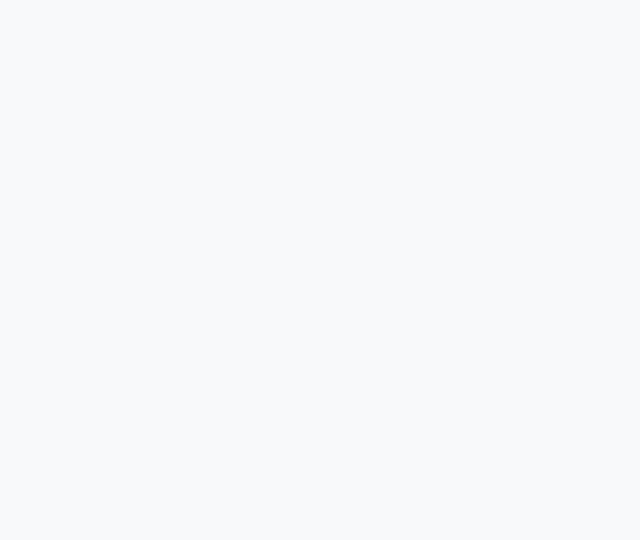
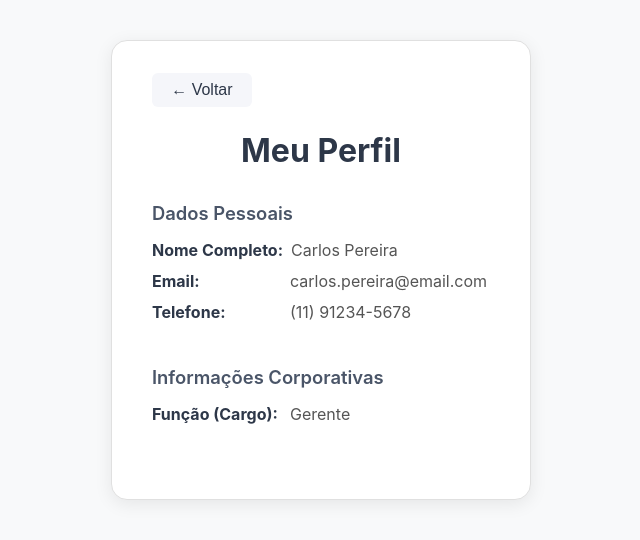
Before and after one commit to FGA0138-MDS-Ajax/2025.1-Jera, a React (Vite) app in the folder frontend/: page /meu-perfil in a window 1280 px wide. Before the commit this address had no page. Shown: the top 540 px of the page, without its empty margins (319-959 px from the left). Built offline with nearby package versions, Linux system fonts and the light colour scheme.

Commit message:
Breending: User profile creation

```diff
--- a/frontend/src/pages/Login.tsx
+++ b/frontend/src/pages/Login.tsx
@@ -1,7 +1,7 @@
-import React, { useState, useEffect } from "react";
+import React, { useEffect, useState } from "react";
 import { useNavigate } from "react-router-dom";
+import logo from "../assets/Minimalist_and_moder.png";
 import "../styles/Login.css";
-import logo from "../assets/Minimalist_and_moder.png";
 
 const Login = () => {
   const [email, setEmail] = useState("");
--- /dev/null
+++ b/frontend/src/pages/MinhasInformacoes.tsx
@@ -0,0 +1,58 @@
+import React from 'react';
+import '../styles/MinhasInformacoes.css';
+
+interface InformacoesUsuario {
+  nome: string;
+  email: string;
+  telefone: string;
+  permissao: string;
+}
+
+const usuarioMock: InformacoesUsuario = {
+  nome: 'Carlos Pereira',
+  email: 'carlos.pereira@email.com',
+  telefone: '(11) 91234-5678',
+  permissao: 'Gerente',
+};
+
+
+const MinhasInformacoes: React.FC = () => {
+  const handleVoltar = () => {
+    window.history.length > 1 ? window.history.back() : console.log('Ação de voltar acionada');
+  };
+
+  return (
+    <div className="pagina-perfil">
+      <div className="perfil-container">
+        <button className="voltar-btn" onClick={handleVoltar}>
+          &#8592; Voltar
+        </button>
+        <h1 className="perfil-titulo">Meu Perfil</h1>
+        <div className="perfil-secao">
+          <h3 className="perfil-subtitulo">Dados Pessoais</h3>
+          <div className="perfil-item">
+            <strong className="perfil-label">Nome Completo:</strong>
+            <span className="perfil-valor">{usuarioMock.nome}</span>
+          </div>
+          <div className="perfil-item">
+            <strong className="perfil-label">Email:</strong>
+            <span className="perfil-valor">{usuarioMock.email}</span>
+          </div>
+          <div className="perfil-item">
+            <strong className="perfil-label">Telefone:</strong>
+            <span className="perfil-valor">{usuarioMock.telefone}</span>
+          </div>
+        </div>
+        <div className="perfil-secao">
+          <h3 className="perfil-subtitulo">Informações Corporativas</h3>
+          <div className="perfil-item">
+            <strong className="perfil-label">Função (Cargo):</strong>
+            <span className="perfil-valor">{usuarioMock.permissao}</span>
+          </div>
+        </div>
+      </div>
+    </div>
+  );
+};
+
+export default MinhasInformacoes;
--- a/frontend/src/routes/routes.tsx
+++ b/frontend/src/routes/routes.tsx
@@ -6,6 +6,8 @@ import Inicial from "../pages/Inicial";
 import Login from "../pages/Login";
 import { Notificacoes } from "../pages/Notificações";
 import Register from "../pages/Register";
+
+import MinhasInformacoes from "../pages/MinhasInformacoes";
 import GerenciamentoUsuarios from "../pages/Usuario";
 
 
@@ -22,6 +24,7 @@ function RoutesApp() {
       <Route path="/dashboard" element={<DashboardGerente />} />
       <Route path="/notificacoes" element={<Notificacoes />} />
       <Route path="/usuarios" element={<GerenciamentoUsuarios />} />
+      <Route path="/meu-perfil" element={<MinhasInformacoes />} />
     </Routes>
   );
 }
--- /dev/null
+++ b/frontend/src/styles/MinhasInformacoes.css
@@ -0,0 +1,67 @@
+.perfil-container {
+  max-width: 420px;
+  margin: 40px auto;
+  padding: 2rem 2.5rem;
+  background: #fff;
+  border: 1px solid #e0e0e0;
+  border-radius: 16px;
+  box-shadow: 0 4px 18px rgba(0,0,0,0.08);
+  display: flex;
+  flex-direction: column;
+  align-items: stretch;
+}
+
+.perfil-titulo {
+  font-size: 2rem;
+  font-weight: 700;
+  margin-bottom: 2rem;
+  color: #2d3748;
+  text-align: center;
+}
+
+.voltar-btn {
+  align-self: flex-start;
+  margin-bottom: 1.5rem;
+  padding: 0.5rem 1.2rem;
+  background-color: #f5f6fa;
+  color: #2d3748;
+  border: none;
+  border-radius: 6px;
+  font-size: 1rem;
+  font-weight: 500;
+  cursor: pointer;
+  transition: background 0.2s;
+}
+
+.voltar-btn:hover {
+  background-color: #e2e8f0;
+}
+
+.perfil-secao {
+  margin-bottom: 2rem;
+}
+
+.perfil-subtitulo {
+  font-size: 1.15rem;
+  font-weight: 600;
+  color: #4a5568;
+  margin-bottom: 1rem;
+}
+
+.perfil-item {
+  display: flex;
+  gap: 0.5rem;
+  margin-bottom: 0.7rem;
+  align-items: center;
+}
+
+.perfil-label {
+  font-weight: bold;
+  color: #2d3748;
+  min-width: 130px;
+}
+
+.perfil-valor {
+  color: #555;
+  word-break: break-all;
+}
```
